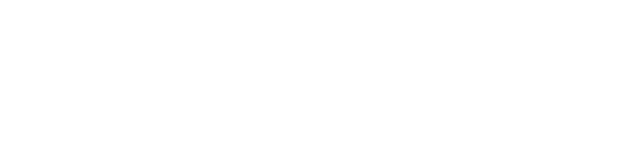
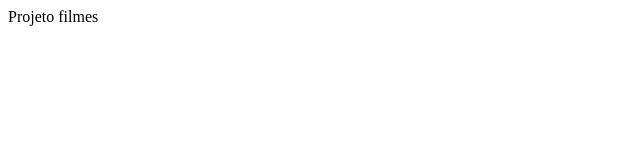
Before and after one commit to Ewerton1997/inicieiumprojeto, a plain HTML site: page index.html in a window 1280 px wide. Shown: the whole page, without its empty margins (0-640 px from the left). Drawn offline with Linux system fonts and the light colour scheme.

Commit message:
iniciei um projeto

```diff
--- a/index.html
+++ b/index.html
@@ -6,6 +6,6 @@
     <title>Projeto Filmes</title>
 </head>
 <body>
-
+    Projeto filmes
 </body>
 </html>
```
